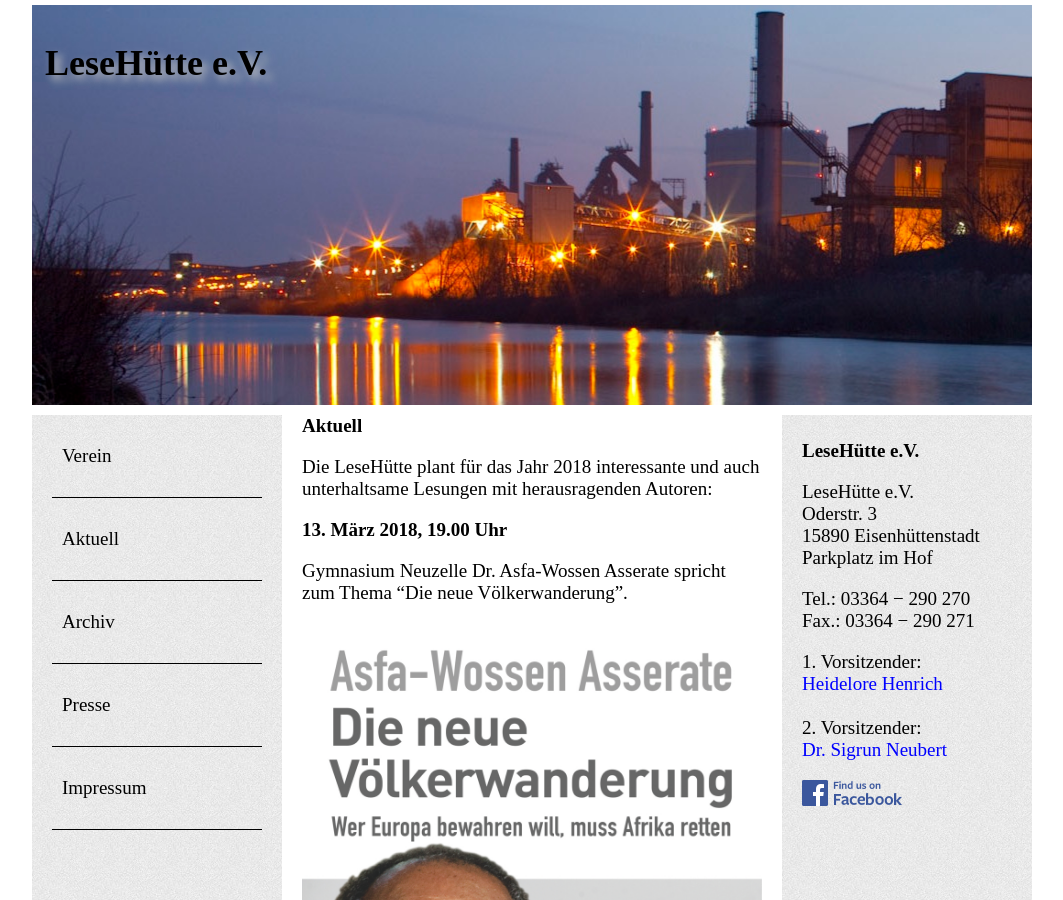
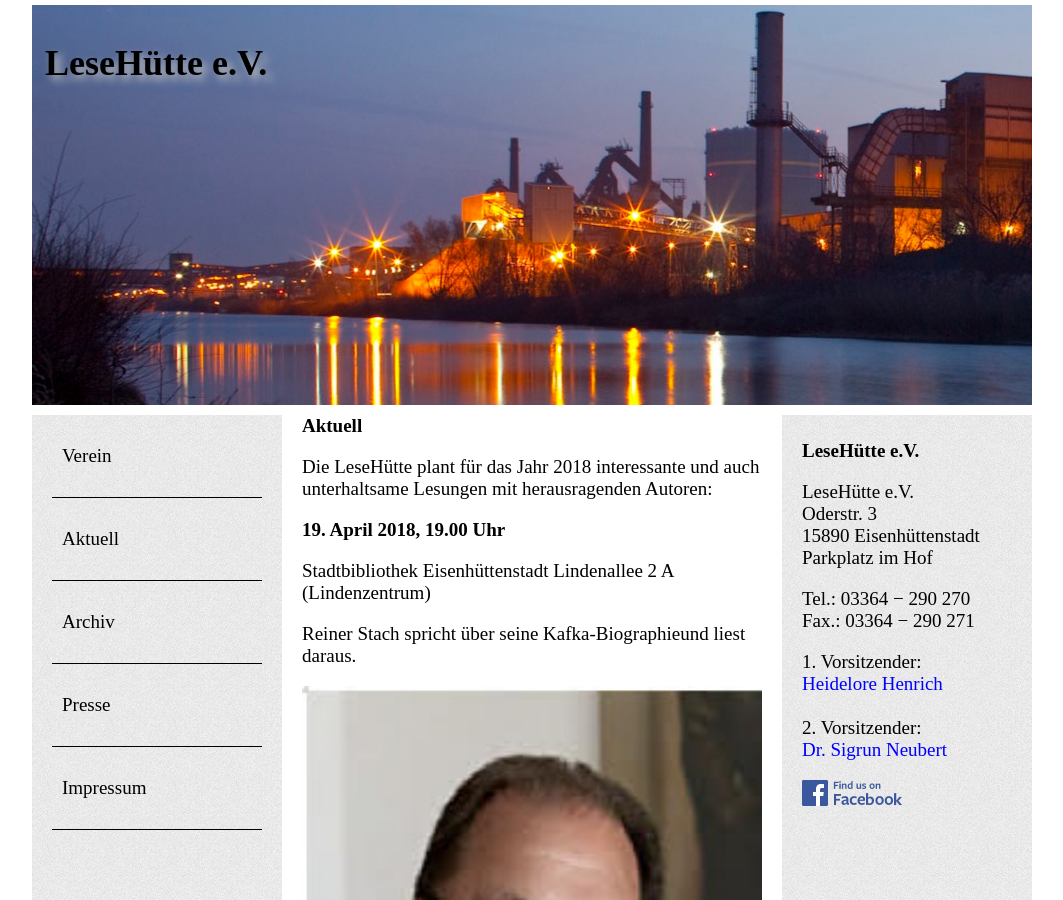
Before and after one commit to zickzackv/lesehutte.de, a Jekyll site: the page built from aktuell/index.md, in a window 1280 px wide and 900 px high. Shown: the whole window, without its empty margins (108-1171 px from the left). Built offline with Jekyll 4.4.1, drawn with Linux system fonts in a browser that asks for light colours.

Commit message:
added Stach to aktuell

```diff
--- a/aktuell/index.md
+++ b/aktuell/index.md
@@ -6,6 +6,17 @@ title: Aktuelle Informationen zu Veranstaltungen
 # Aktuell
 
 Die LeseHütte plant für das Jahr 2018 interessante und auch unterhaltsame Lesungen mit herausragenden Autoren:
+
+
+## 19. April 2018, 19.00 Uhr
+
+Stadtbibliothek Eisenhüttenstadt
+Lindenallee 2 A (Lindenzentrum)
+
+Reiner Stach
+spricht über seine Kafka-Biographieund liest daraus.
+
+![Reiner Stach](/assets/Stach/reiner.jpg)
 
 
 ## 13. März 2018, 19.00 Uhr
```
Also changed, not shown: assets/Schacht/stach.jpg (added), assets/Stach/reiner.jpg (added).
